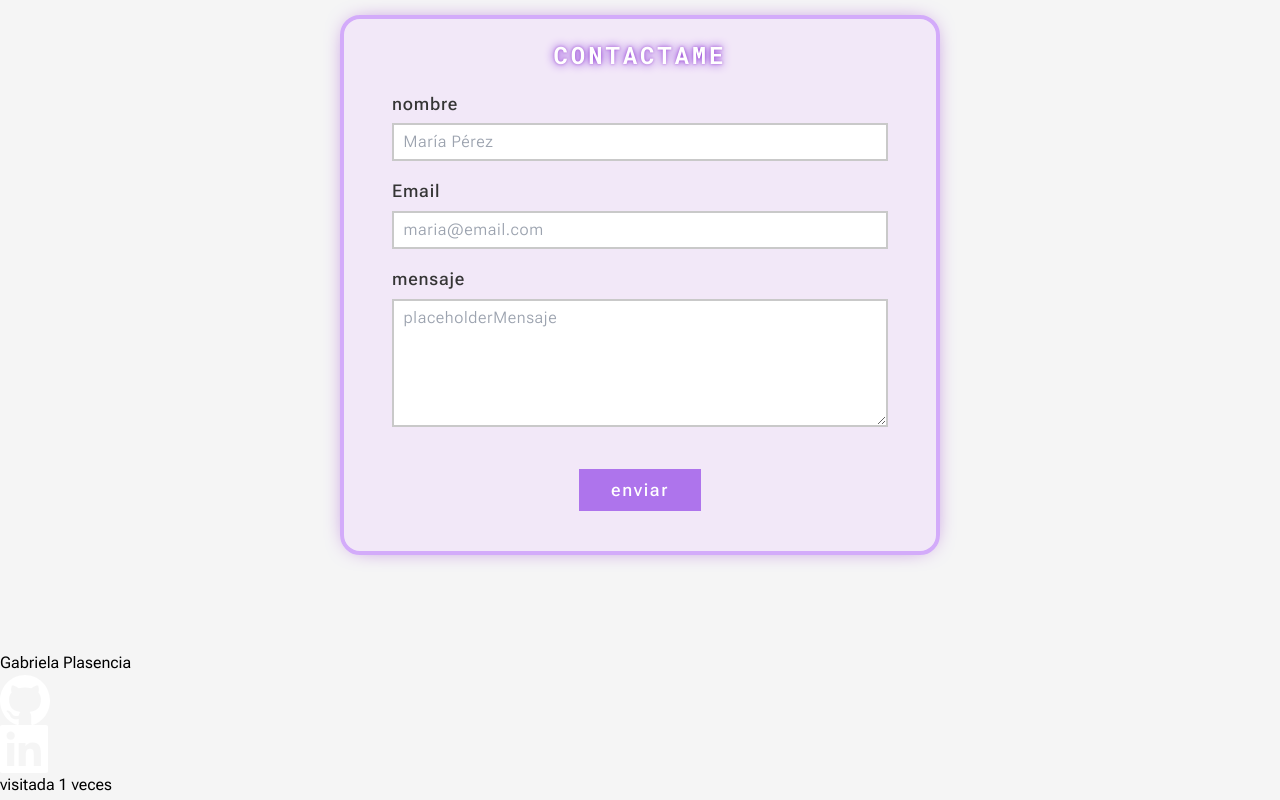
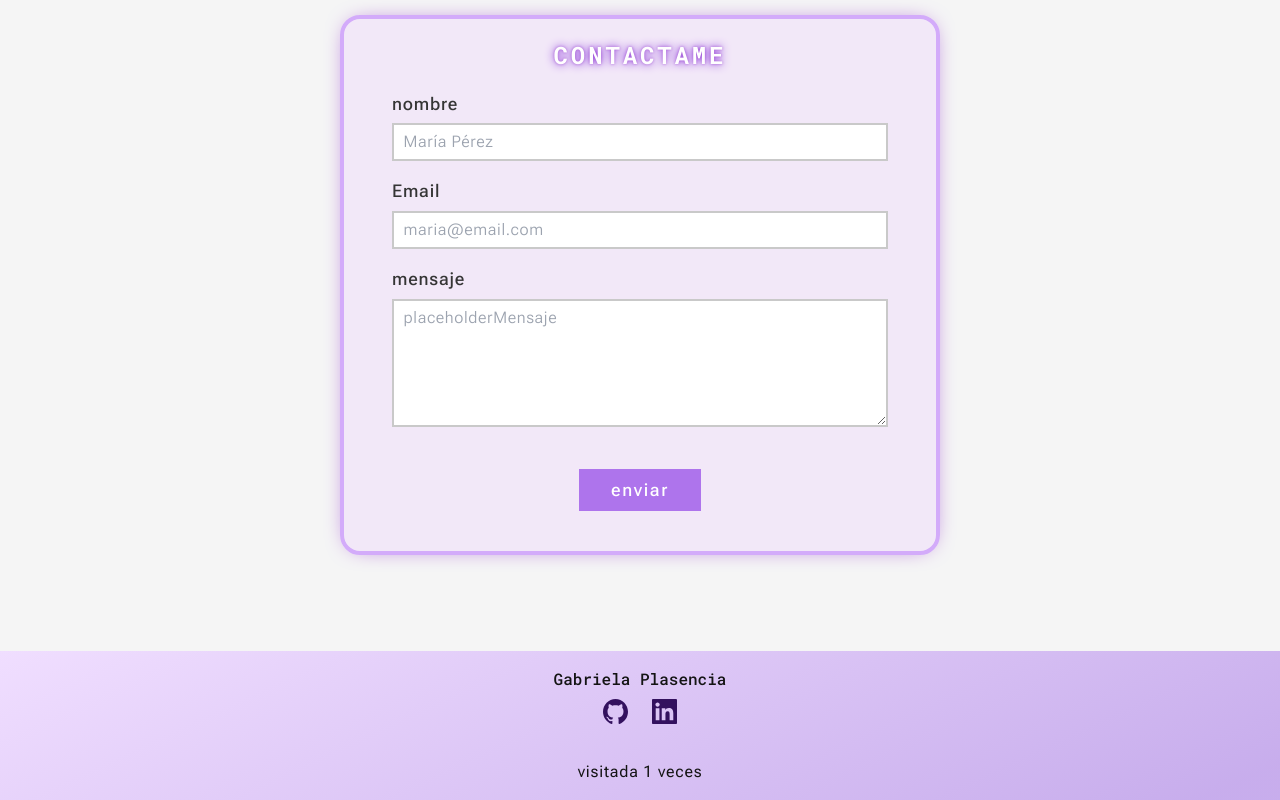
Before and after one commit to gabyplasencia/DOR-portafolio, a React (Vite) app: page / in a window 1280 px wide. Shown: the part 2747-3547 px from the top of the page. Built offline with nearby package versions, Linux system fonts and the light colour scheme; no server answers.

Commit message:
estilos para footer

```diff
--- a/src/components/Footer.jsx
+++ b/src/components/Footer.jsx
@@ -14,13 +14,19 @@ const Footer = () => {
     }, []);
 
     return (
-        <footer id="footer" role="complementary">
-            <strong className="footer__myname">Gabriela Plasencia</strong>
-            <div className="footer__links">
-                <div className="links__wrapper">
-                    <img src="/assets/icons/logo-github.svg" alt="Github logo" target='_blank' aria-label={t("ariaGithub")} className="link__icon" />
-                    <img src="/assets/icons/logo-linkedin.svg" alt="Linkedin logo" target='_blank' aria-label={t("ariaLinkedin")} className="link__icon" />
-                </div>
+        <footer id="footer" role="complementary" className='footer flex flex-col items-center text-center py-4'>
+            <strong className="footer__myname mb-2">Gabriela Plasencia</strong>
+            <div className="footer__links flex gap-6 mb-9">
+                    <a href="https://github.com/gabyplasencia" target='_blank' aria-label={t("ariaGithub")} className="footer__link">
+                        <svg  alt="logo github" aria-hidden="true" className="footer__link-icon" viewBox="0 0 50 50" xmlns="http://www.w3.org/2000/svg">
+                            <path fill-rule="evenodd" clip-rule="evenodd" d="M25 0C38.8075 0 50 11.4748 50 25.6323C50 36.9548 42.845 46.5598 32.9175 49.9523C31.65 50.2048 31.2 49.4044 31.2 48.7219C31.2 47.8769 31.23 45.117 31.23 41.687C31.23 39.297 30.43 37.7371 29.5325 36.9421C35.1 36.3071 40.95 34.1394 40.95 24.2944C40.95 21.4944 39.98 19.2095 38.375 17.4145C38.635 16.767 39.4925 14.1599 38.13 10.6299C38.13 10.6299 36.035 9.94305 31.2625 13.258C29.265 12.6905 27.125 12.405 25 12.395C22.875 12.405 20.7375 12.6905 18.7425 13.258C13.965 9.94305 11.865 10.6299 11.865 10.6299C10.5075 14.1599 11.365 16.767 11.6225 17.4145C10.025 19.2095 9.04751 21.4944 9.04751 24.2944C9.04751 34.1144 14.885 36.3154 20.4375 36.9629C19.7225 37.6029 19.075 38.7319 18.85 40.3894C17.425 41.0444 13.805 42.178 11.575 38.2605C11.575 38.2605 10.2525 35.7976 7.7425 35.6176C7.7425 35.6176 5.305 35.5853 7.5725 37.1753C7.5725 37.1753 9.21 37.9628 10.3475 40.9252C10.3475 40.9252 11.815 45.5001 18.77 43.9501C18.7825 46.0926 18.805 48.1119 18.805 48.7219C18.805 49.3994 18.345 50.1923 17.0975 49.9548C7.16249 46.5673 0 36.9573 0 25.6323C0 11.4748 11.195 0 25 0Z"/>
+                        </svg>
+                    </a>
+                    <a href="https://www.linkedin.com/in/gabyplasencia/" target='_blank' aria-label={t("ariaLinkedin")} className="footer__link">
+                        <svg alt="logo linkedin" aria-hidden="true" className="footer__link-icon"  viewBox="0 0 48 48" xmlns="http://www.w3.org/2000/svg">
+                            <path fill-rule="evenodd" clip-rule="evenodd" d="M40.9035 40.9005H33.7845V29.7615C33.7845 27.105 33.7395 23.688 30.0855 23.688C26.382 23.688 25.8165 26.583 25.8165 29.571V40.9005H18.705V17.994H25.53V21.126H25.6275C26.577 19.3245 28.899 17.4255 32.3625 17.4255C39.5715 17.4255 40.9035 22.1685 40.9035 28.338V40.9005ZM10.6785 14.865C8.391 14.865 6.5475 13.0155 6.5475 10.7355C6.5475 8.457 8.391 6.6075 10.6785 6.6075C12.9555 6.6075 14.805 8.457 14.805 10.7355C14.805 13.0155 12.9555 14.865 10.6785 14.865ZM14.2395 40.9005H7.113V17.994H14.2395V40.9005ZM46.0005 0H2.001C0.8955 0 0 0.8955 0 1.9995V45.999C0 47.1045 0.8955 48 2.001 48H46.0005C47.1045 48 48 47.1045 48 45.999V1.9995C48 0.8955 47.1045 0 46.0005 0Z"/>
+                        </svg>
+                    </a>
             </div>
             <p className="footer__visits">{t("visitada")} <span id="visits">{visits}</span> {t("veces")}</p>
         </footer>
--- a/src/css/style.css
+++ b/src/css/style.css
@@ -329,3 +329,23 @@ a {
     margin-block: 6rem;
   }
 }
+.footer {
+  background: linear-gradient(155deg, rgb(240, 222, 255), rgba(192, 161, 235, 0.855) 95%);
+  color: rgb(20, 20, 20);
+}
+.footer__link-icon {
+  height: 25px;
+  aspect-ratio: 1;
+  fill: var(--dark-purple);
+  transition: all 150ms ease;
+}
+.footer__link-icon:hover {
+  scale: 1.05;
+}
+.footer__myname {
+  font-family: var(--roboto-mono);
+  font-weight: 500;
+}
+.footer__visits {
+  letter-spacing: 0.05rem;
+}
--- a/src/sass/_footer.scss
+++ b/src/sass/_footer.scss
@@ -0,0 +1,23 @@
+.footer {
+    background: linear-gradient(155deg, rgb(240, 222, 255), rgba(192, 161, 235, 0.855) 95%);
+    color: rgb(20, 20, 20);
+    &__link-icon {
+        height: 25px;
+        aspect-ratio: 1;
+        fill: var(--dark-purple);
+        transition: all 150ms ease;
+    }
+
+    &__link-icon:hover {
+        scale: 1.05;
+    }
+
+    &__myname {
+        font-family: var(--roboto-mono);
+        font-weight: 500;
+    }
+
+    &__visits {
+        letter-spacing: 0.05rem;
+    }
+}
```
